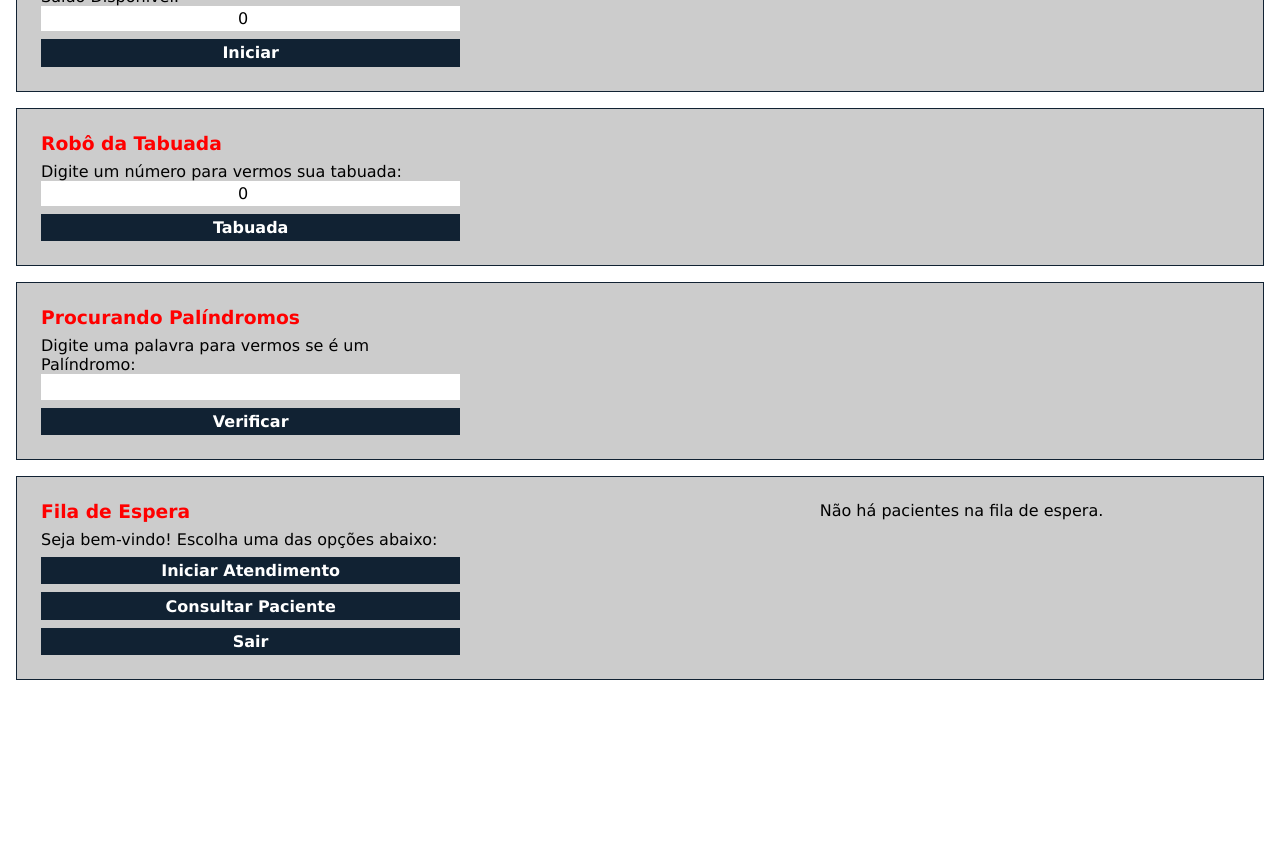
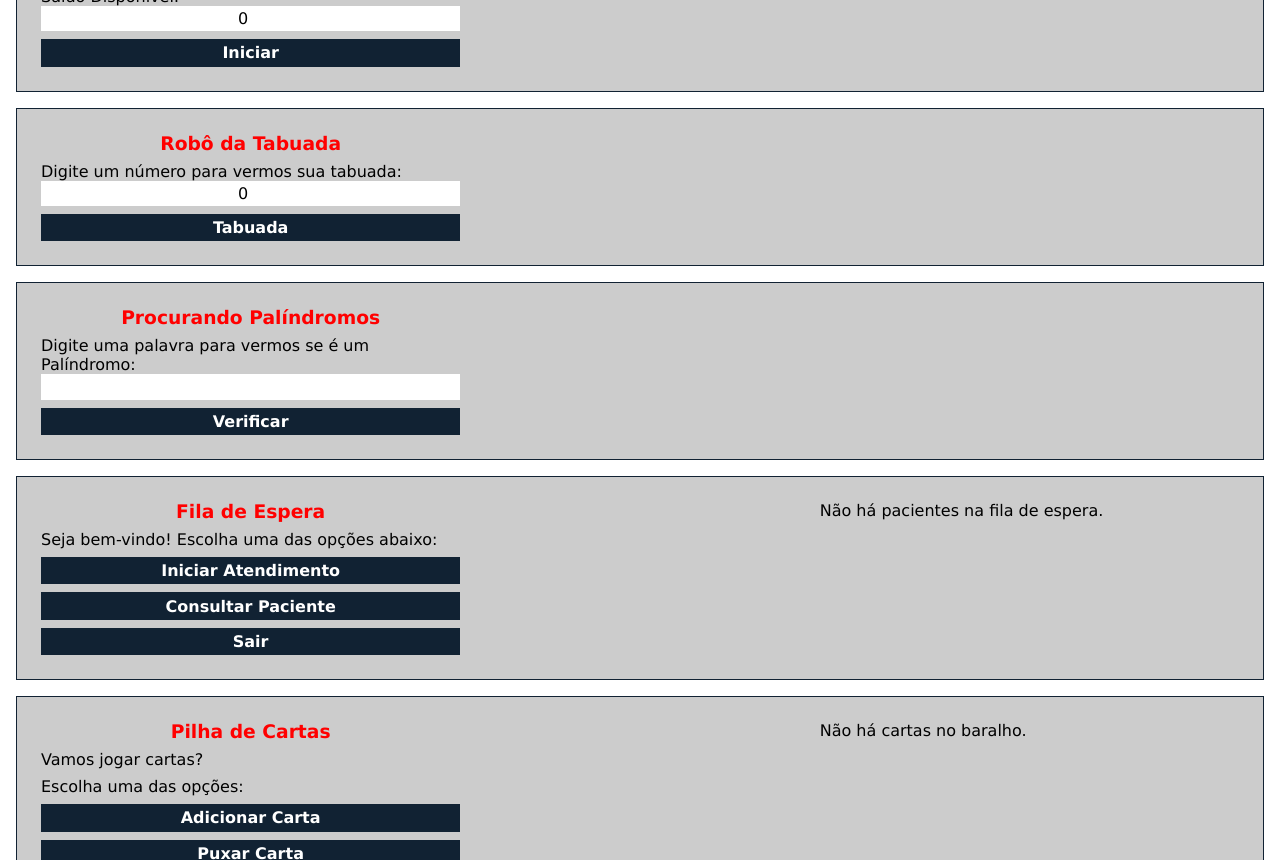
Before and after one commit to AndrewHGomes/Exercicios-react, a React (Vite) app: page / in a window 1280 px wide. Shown: the part 1940-2800 px from the top of the page. Before the commit the page ends 2636 px from the top, so only its background shows below. Built offline with nearby package versions, Linux system fonts and the light colour scheme.

Commit message:
Adição do exercicio 011

```diff
--- a/src/App.jsx
+++ b/src/App.jsx
@@ -9,6 +9,7 @@ import Ex007 from "./components/Ex007";
 import Ex008 from "./components/Ex008";
 import Ex009 from "./components/Ex009";
 import Ex010 from "./components/Ex010";
+import Ex011 from "./components/Ex011";
 
 const App = () => {
   return (
@@ -26,6 +27,7 @@ const App = () => {
       <Ex008 />
       <Ex009 />
       <Ex010 />
+      <Ex011 />
     </>
   );
 };
--- a/src/components/Ex010/index.jsx
+++ b/src/components/Ex010/index.jsx
@@ -53,7 +53,7 @@ const Ex010 = () => {
                 <button onClick={() => setConsultar(false)}>OK</button>
               </div>
             )}
-            {pacientes.length ? (
+            {pacientes.length > 0 ? (
               <div>
                 <p>Esta é a fila de espera:</p>
                 <ul>
--- /dev/null
+++ b/src/components/Ex011/Adicionar.jsx
@@ -0,0 +1,23 @@
+import React, { useState } from "react";
+
+const Adicionar = (props) => {
+  const [carta, setCarta] = useState("");
+
+  const handleCarta = (e) => {
+    setCarta(e.target.value);
+  };
+
+  return (
+    <>
+      <label>
+        <span>Qual carta quer adicionar ao baralho?</span>
+        <input type="text" name="carta" value={carta} onChange={handleCarta} />
+      </label>
+      <button onClick={() => props.handleBaralho(carta)}>
+        Adicionar ao Baralho
+      </button>
+    </>
+  );
+};
+
+export default Adicionar;
--- /dev/null
+++ b/src/components/Ex011/index.jsx
@@ -0,0 +1,73 @@
+import React, { useState } from "react";
+import Adicionar from "./Adicionar";
+
+const Ex011 = () => {
+  const [adicionar, setAdicionar] = useState(false);
+  const [baralho, setBaralho] = useState([]);
+  const [cartaPuxada, setCartaPuxada] = useState("");
+  const [sair, setSair] = useState(false);
+
+  const handleAdicionar = () => {
+    setAdicionar(true);
+  };
+
+  const handleBaralho = (carta) => {
+    setBaralho((prevBaralho) => [...prevBaralho, carta]);
+    setAdicionar(false);
+  };
+
+  const handlePuxarCarta = () => {
+    setCartaPuxada(baralho[0]);
+    setBaralho((prevBaralho) =>
+      prevBaralho.filter((carta, index) => index !== 0)
+    );
+  };
+
+  const handleSair = () => {
+    setSair(true);
+  };
+
+  const resetar = () => {
+    setSair(false);
+  };
+
+  return (
+    <section>
+      <div className="container">
+        <h3>Pilha de Cartas</h3>
+        <p>Vamos jogar cartas?</p>
+        <p>Escolha uma das opções:</p>
+        <button onClick={handleAdicionar}>Adicionar Carta</button>
+        <button onClick={handlePuxarCarta}>Puxar Carta</button>
+        <button onClick={handleSair}>Sair</button>
+      </div>
+      <div className="mostrar">
+        {adicionar && <Adicionar handleBaralho={handleBaralho} />}
+        {!adicionar && (
+          <>
+            {cartaPuxada && (
+              <div>
+                <p>Você puxou a carta {cartaPuxada}</p>
+                <button onClick={() => setCartaPuxada(false)}>OK</button>
+              </div>
+            )}
+            {baralho.length ? (
+              <p>Baralho contém {baralho.length} cartas.</p>
+            ) : (
+              <p>Não há cartas no baralho.</p>
+            )}
+          </>
+        )}
+        {sair && (
+          <>
+            <p>Encerrando o Jogo...</p>
+            <p>Jogo finalizado!</p>
+            <button onClick={resetar}>Reset</button>
+          </>
+        )}
+      </div>
+    </section>
+  );
+};
+
+export default Ex011;
--- a/src/index.css
+++ b/src/index.css
@@ -23,6 +23,7 @@ section {
 
 section h3 {
   color: red;
+  text-align: center;
 }
 
 .container {
@@ -43,6 +44,7 @@ select {
 
 ul {
   list-style: none;
+  text-align: center;
 }
 
 .mostrar {
```
